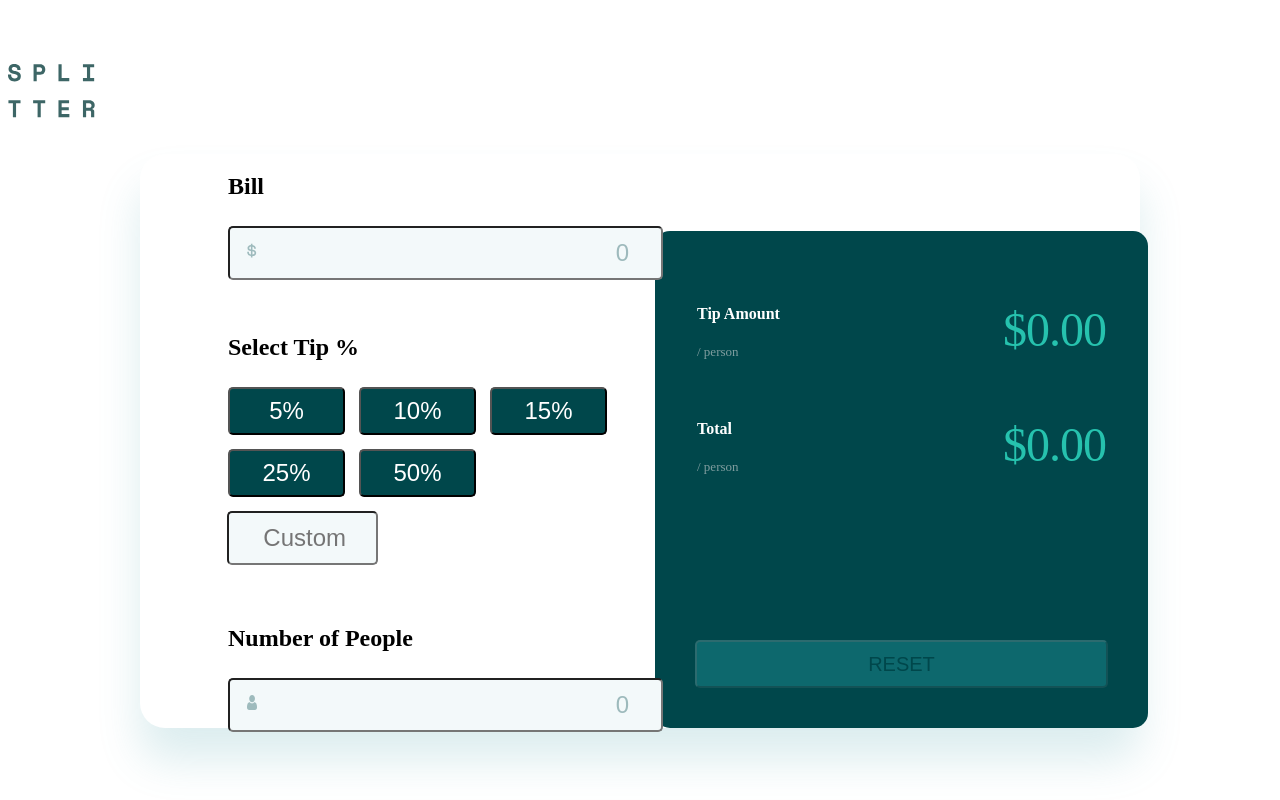
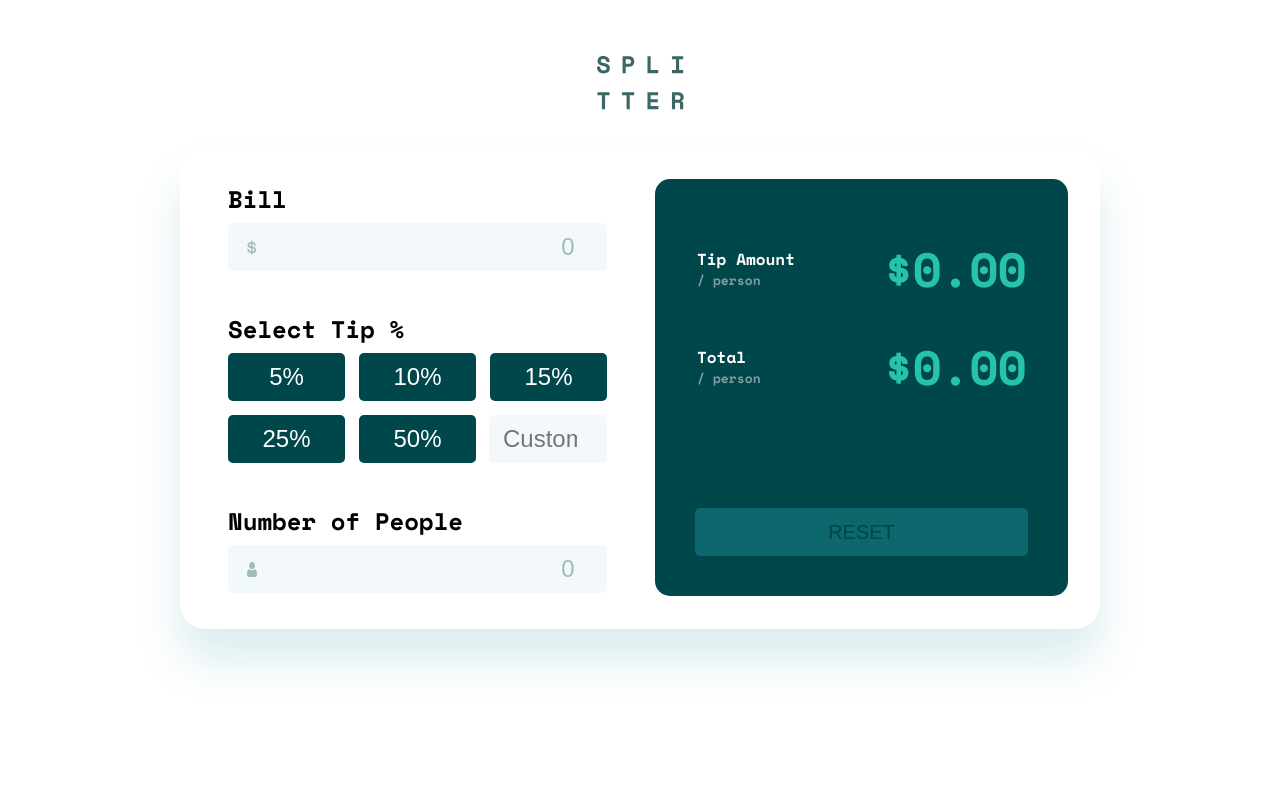
Before and after one commit to floyd910/splitter-tip-counter-app, a React (Create React App) app: page / in a window 1280 px wide. Built offline with nearby package versions, Linux system fonts and the light colour scheme.

Commit message:
Update styles.css

```diff
--- a/src/styles.css
+++ b/src/styles.css
@@ -1,39 +1,30 @@
-.soft {
-  background: #ffffff;
-  box-shadow: 0px 32px 43px rgba(79, 166, 175, 0.200735);
-  border-radius: 25px 25px 0px 0px;
-  margin: auto;
-  margin-top: -15px;
-  padding: 32px;
-  display: flex;
-  flex-direction: column;
-  flex-wrap: wrap;
-  gap: 32px;
-  width: 63%;
-  height: 100%;
-  min-width: 375px;
+.App {
+  font-family: "Space Mono", monospace;
+  text-align: center;
 }
 
-@media only screen and (min-width: 1000px) {
-  .soft {
-    width: 920px;
-    height: 481px;
-    border-radius: 25px;
-    padding: 45px 32px 48px 48px;
-    gap: 48px;
-    flex-direction: row;
-    flex-wrap: nowrap;
-    margin-top: 0px;
-    align-items: center;
-    justify-content: center;
-  }
+* {
+  box-sizing: border-box;
+  margin: 0;
+  padding: 0;
+}
 
-  .information {
-    width: 379px;
-  }
+body {
+  overflow-x: hidden;
+}
 
-  .output {
-    width: 413px;
-    height: 417px;
-  }
+button {
+  cursor: pointer;
+  background: transparent;
+  border: none;
 }
+
+input {
+  border: none;
+  background: transparent;
+}
+
+button:focus,
+input:focus {
+  outline: none;
+}
```
